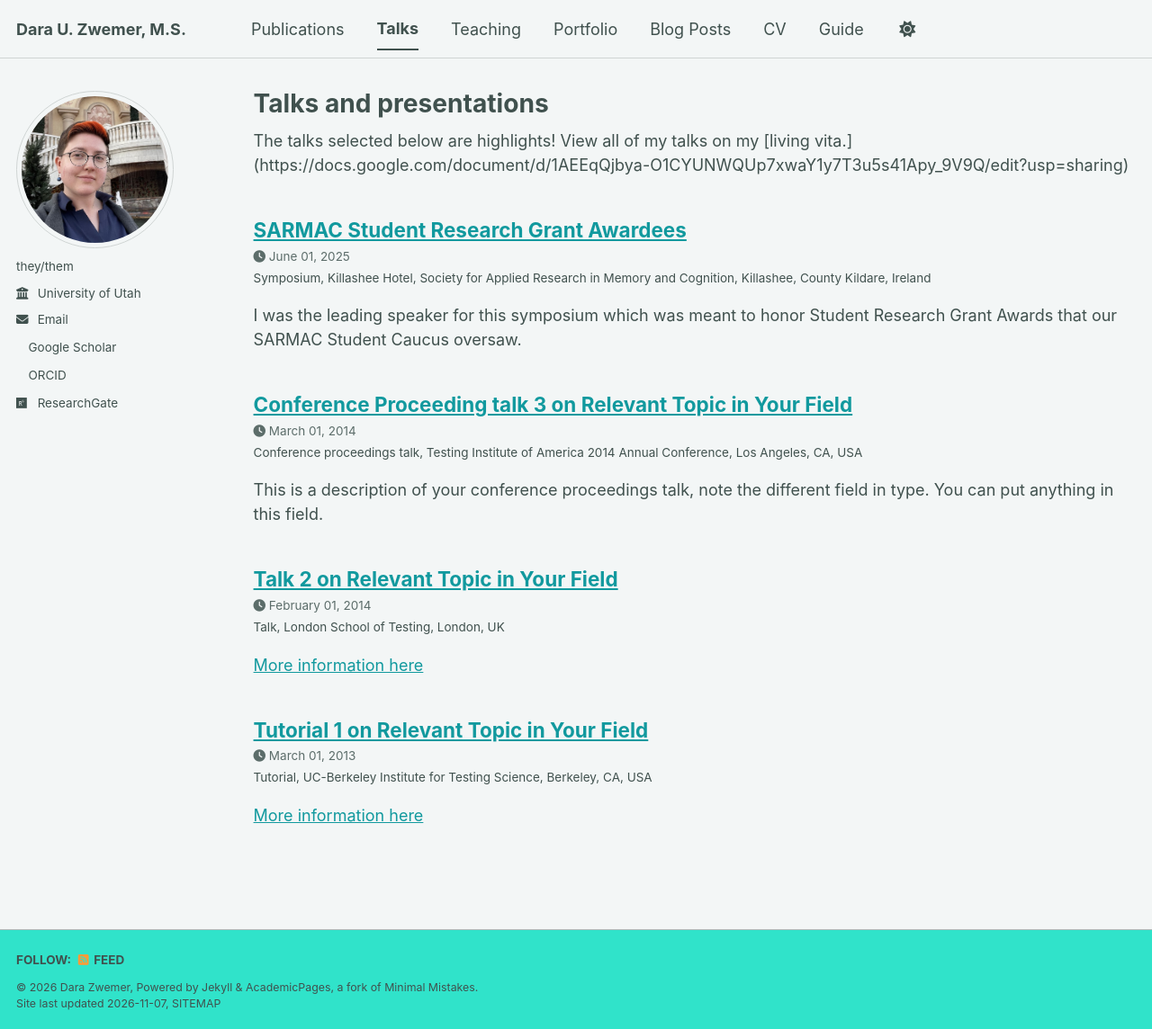
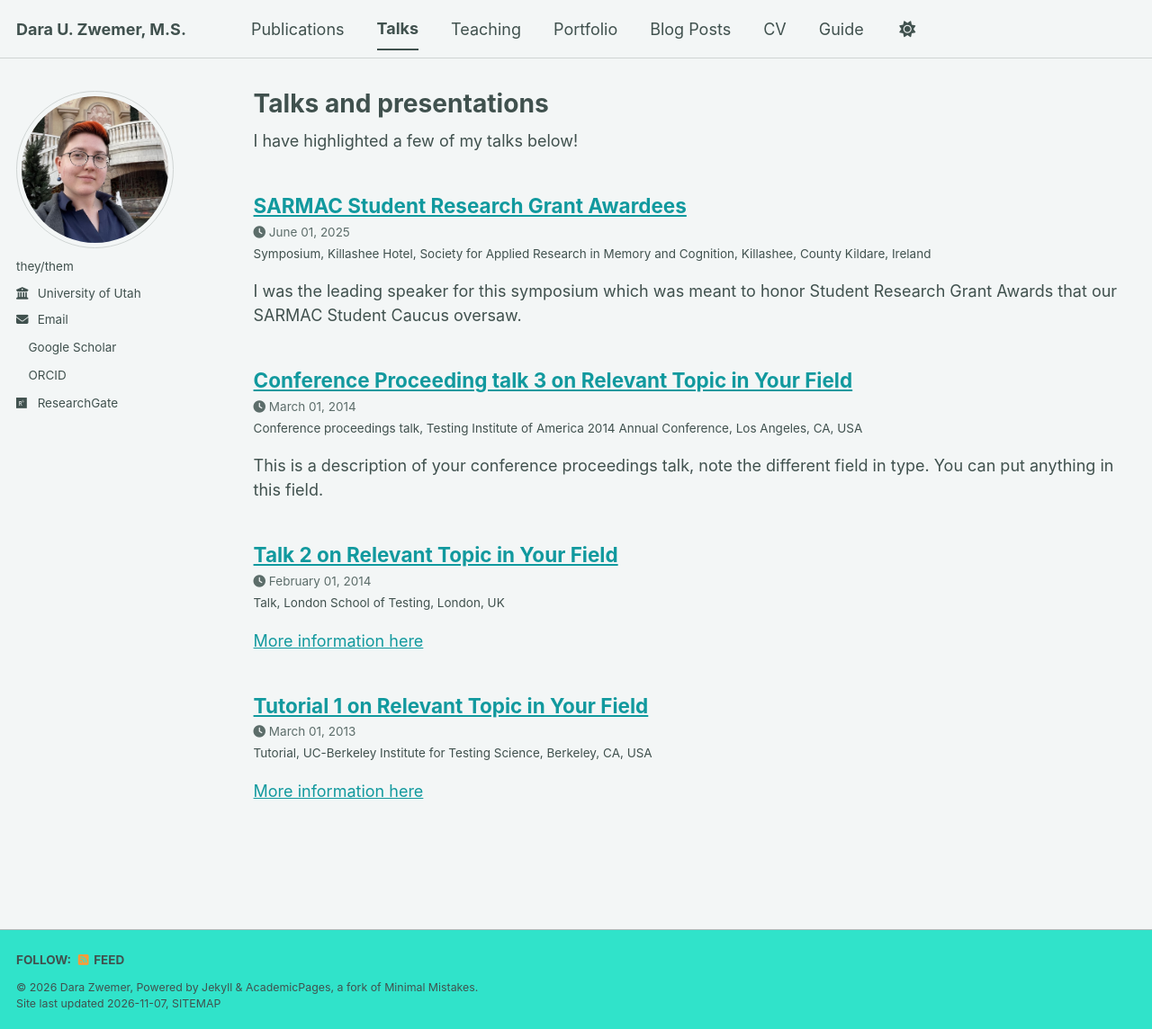
Before and after one commit to daraZwemer/daraZwemer.github.io, a Jekyll site: the page built from _pages/talks.html, in a window 1280 px wide and 1144 px high. Shown: the whole window at 90% size. Built offline with Jekyll 4.4.1, drawn with Linux system fonts in a browser that asks for light colours; a style sheet for code colours, icons or effects is not loaded.

Commit message:
Update talks.html

```diff
--- a/_pages/talks.html
+++ b/_pages/talks.html
@@ -4,7 +4,7 @@ title: "Talks and presentations"
 permalink: /talks/
 author_profile: true
 ---
-The talks selected below are highlights! View all of my talks on my [living vita.](https://docs.google.com/document/d/1AEEqQjbya-O1CYUNWQUp7xwaY1y7T3u5s41Apy_9V9Q/edit?usp=sharing)
+I have highlighted a few of my talks below!
 
 {% if site.talkmap_link == true %}
 
```
